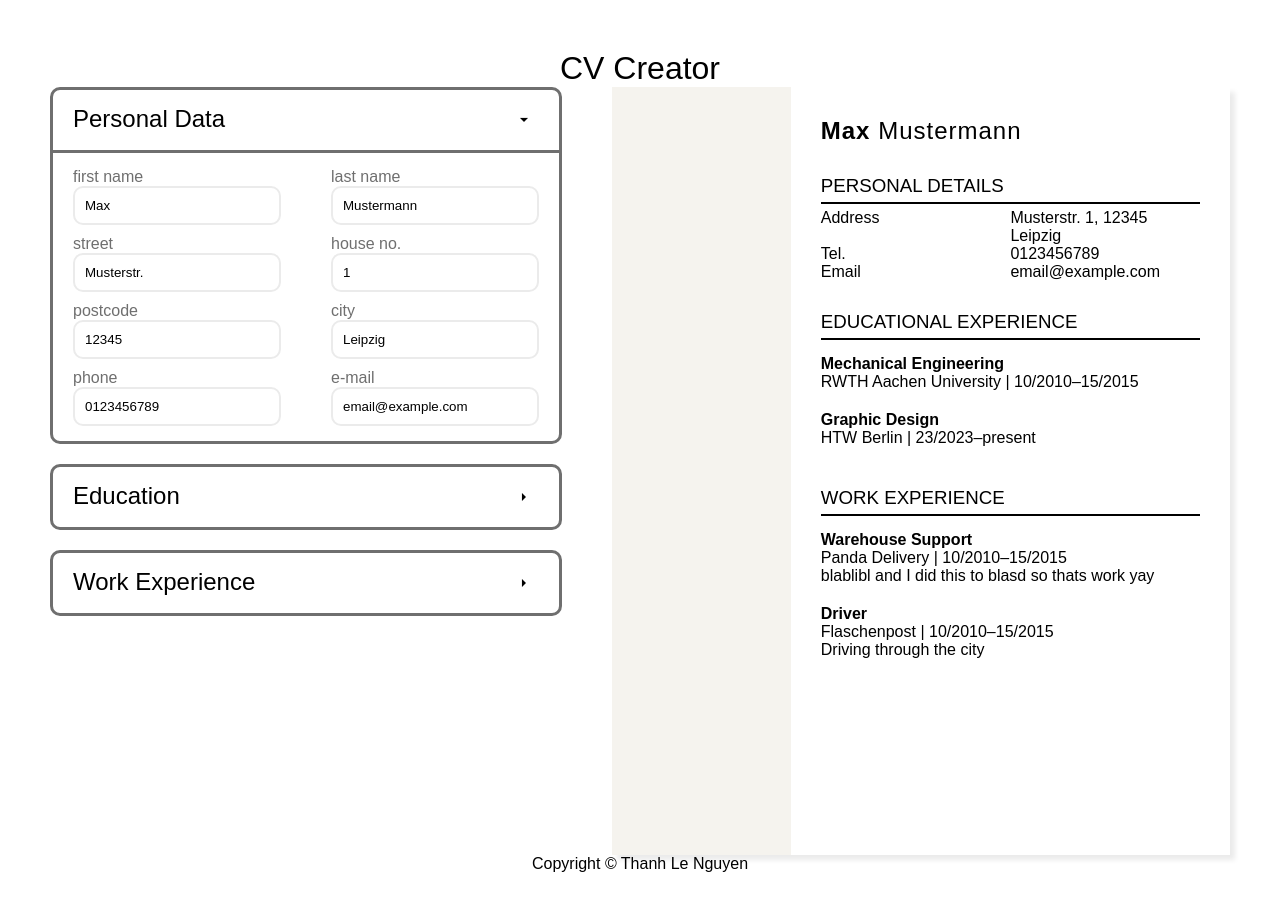
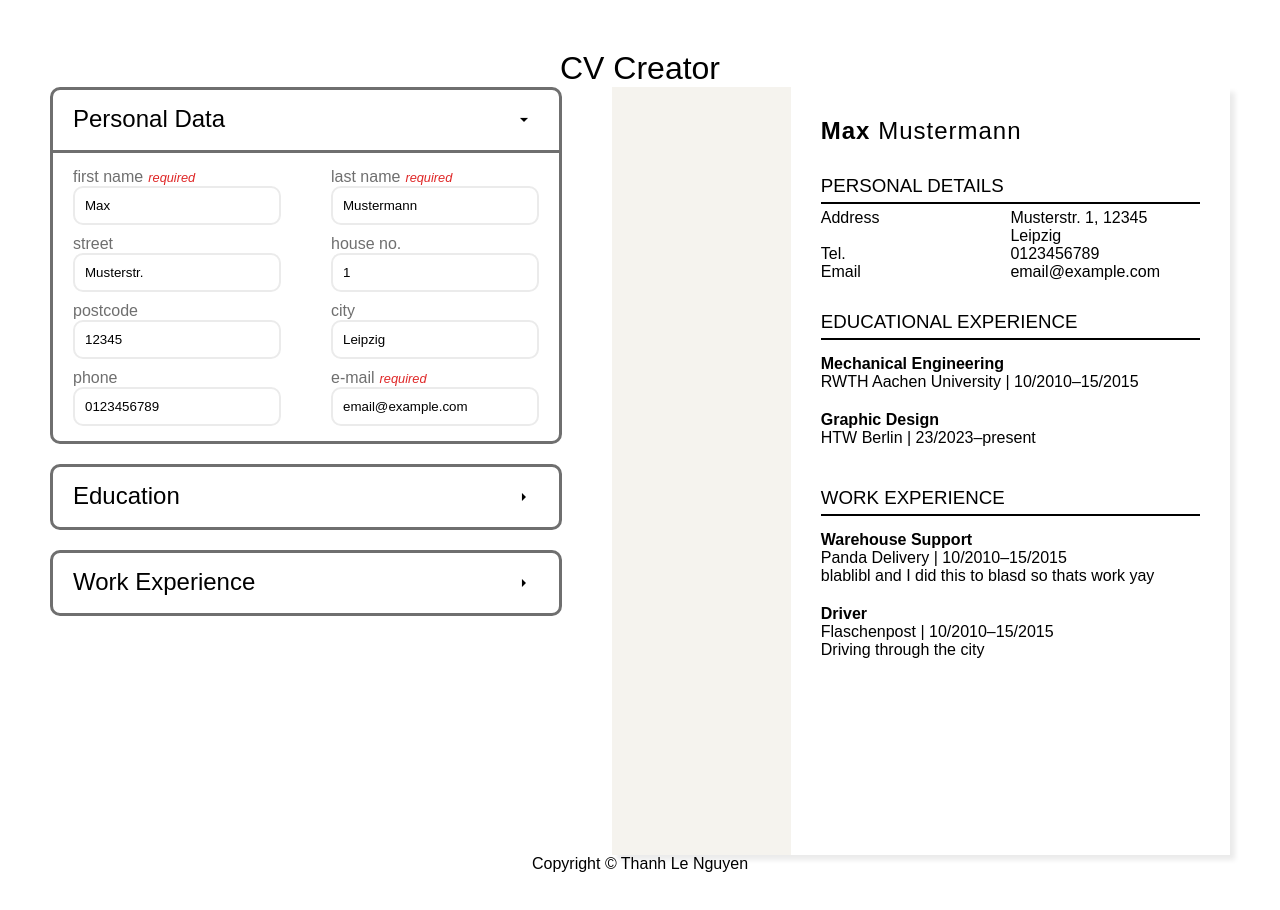
Before and after one commit to tln12/cv-project, a React (Vite) app: page / in a window 1280 px wide. Shown: the top 910 px of the page. Built offline with nearby package versions, Linux system fonts and the light colour scheme; the HTML template or start-up script is replaced by a standard one; a web font is replaced by a local one.

Commit message:
add required attribute to input fields

```diff
--- a/src/components/FormComponents.jsx
+++ b/src/components/FormComponents.jsx
@@ -14,11 +14,20 @@ const StyledLabel = styled.label`
 `;
 const StyledSpan = styled.span`
   color: var(--side-font-color);
+  &:after {
+    ${(props) =>
+      props.required &&
+      `
+        content: 'required';
+        color: var(--required-color);
+        font-size: 0.8em;
+        margin-left: 5px;
+        font-style: italic;
+    `}
 `;
 const StyledInput = styled.input`
   padding: 10px;
   border-radius: var(--bar-control);
-  // border: none;
   border: 2px solid var(--shadow-color);
 `;
 const StyledInputGroup = styled.div`
@@ -45,6 +54,7 @@ const StyledSubmitPanelButton = styled.button`
     background-color: var(--accent-color);
   }
 `;
+const StyledTextArea = styled(StyledInput).attrs({ as: 'textarea' })``;
 
 export {
   StyledForm,
@@ -55,4 +65,5 @@ export {
   StyledReturnButton,
   StyledSubmitPanel,
   StyledSubmitPanelButton,
+  StyledTextArea,
 };
--- a/src/components/educational-experience/EExperienceForm.jsx
+++ b/src/components/educational-experience/EExperienceForm.jsx
@@ -28,8 +28,9 @@ export default function EExperienceForm({
       )}
       <StyledInputGroup>
         <StyledLabel htmlFor='starting-date'>
-          <StyledSpan>starting date</StyledSpan>
+          <StyledSpan required>starting date</StyledSpan>
           <StyledInput
+            required
             type='date'
             id='starting-date'
             placeholder='starting date'
@@ -38,8 +39,9 @@ export default function EExperienceForm({
           ></StyledInput>
         </StyledLabel>
         <StyledLabel htmlFor='end-date'>
-          <StyledSpan>end date</StyledSpan>
+          <StyledSpan required>end date</StyledSpan>
           <StyledInput
+            required
             type='date'
             id='end-date'
             placeholder='end date'
@@ -49,16 +51,18 @@ export default function EExperienceForm({
         </StyledLabel>
       </StyledInputGroup>
       <StyledLabel htmlFor='name'>
-        <StyledSpan>school name</StyledSpan>
+        <StyledSpan required>school name</StyledSpan>
         <StyledInput
+          required
           id='name'
           value={formData.name}
           onChange={handleChange}
         ></StyledInput>
       </StyledLabel>
       <StyledLabel htmlFor='title'>
-        <StyledSpan>title of study</StyledSpan>
+        <StyledSpan required>title of study</StyledSpan>
         <StyledInput
+          required
           id='title'
           value={formData.title}
           onChange={handleChange}
--- a/src/components/personal-data/PDataForm.jsx
+++ b/src/components/personal-data/PDataForm.jsx
@@ -11,16 +11,18 @@ export default function PDataForm({ personalData, handleChange }) {
     <StyledForm>
       <StyledInputGroup>
         <StyledLabel htmlFor='first-name'>
-          <StyledSpan>first name</StyledSpan>
+          <StyledSpan required>first name</StyledSpan>
           <StyledInput
+            required
             id='first-name'
             onChange={handleChange}
             value={personalData.firstName}
           ></StyledInput>
         </StyledLabel>
         <StyledLabel htmlFor='last-name'>
-          <StyledSpan>last name</StyledSpan>
+          <StyledSpan required>last name</StyledSpan>
           <StyledInput
+            required
             id='last-name'
             onChange={handleChange}
             value={personalData.lastName}
@@ -73,8 +75,9 @@ export default function PDataForm({ personalData, handleChange }) {
           ></StyledInput>
         </StyledLabel>
         <StyledLabel htmlFor='email'>
-          <StyledSpan>e-mail</StyledSpan>
+          <StyledSpan required>e-mail</StyledSpan>
           <StyledInput
+            required
             id='email'
             onChange={handleChange}
             value={personalData.email}
--- a/src/components/work-experience/WExperienceForm.jsx
+++ b/src/components/work-experience/WExperienceForm.jsx
@@ -7,6 +7,7 @@ import {
   StyledReturnButton,
   StyledSubmitPanel,
   StyledSubmitPanelButton,
+  StyledTextArea,
 } from '../FormComponents';
 
 export default function WExperienceForm({
@@ -28,8 +29,9 @@ export default function WExperienceForm({
       )}
       <StyledInputGroup>
         <StyledLabel htmlFor='starting-date'>
-          <StyledSpan>starting date</StyledSpan>
+          <StyledSpan required>starting date</StyledSpan>
           <StyledInput
+            required
             type='date'
             id='starting-date'
             value={formData.startingDate}
@@ -37,8 +39,9 @@ export default function WExperienceForm({
           ></StyledInput>
         </StyledLabel>
         <StyledLabel htmlFor='end-date'>
-          <StyledSpan>end date</StyledSpan>
+          <StyledSpan required>end date</StyledSpan>
           <StyledInput
+            required
             type='date'
             id='end-date'
             value={formData.endDate}
@@ -47,16 +50,18 @@ export default function WExperienceForm({
         </StyledLabel>
       </StyledInputGroup>
       <StyledLabel htmlFor='name'>
-        <StyledSpan>company name</StyledSpan>
+        <StyledSpan required>company name</StyledSpan>
         <StyledInput
+          required
           id='name'
           value={formData.name}
           onChange={handleChange}
         ></StyledInput>
       </StyledLabel>
       <StyledLabel htmlFor='title'>
-        <StyledSpan>position title</StyledSpan>
+        <StyledSpan required>position title</StyledSpan>
         <StyledInput
+          required
           id='title'
           value={formData.title}
           onChange={handleChange}
@@ -64,12 +69,12 @@ export default function WExperienceForm({
       </StyledLabel>
       <StyledLabel htmlFor='description'>
         <StyledSpan>description</StyledSpan>
-        <textarea
+        <StyledTextArea
           id='description'
           rows='5'
           value={formData.description}
           onChange={handleChange}
-        ></textarea>
+        ></StyledTextArea>
       </StyledLabel>
       <StyledSubmitPanel>
         {mode == 'create' && (
--- a/src/styles/style.css
+++ b/src/styles/style.css
@@ -7,6 +7,7 @@
   --side-font-color: rgb(111, 111, 111);
   --shadow-color: rgb(235, 235, 235);
   --accent-color: rgb(88, 225, 200);
+  --required-color: rgb(223, 40, 40);
 }
 body {
   width: 100vw;
```
